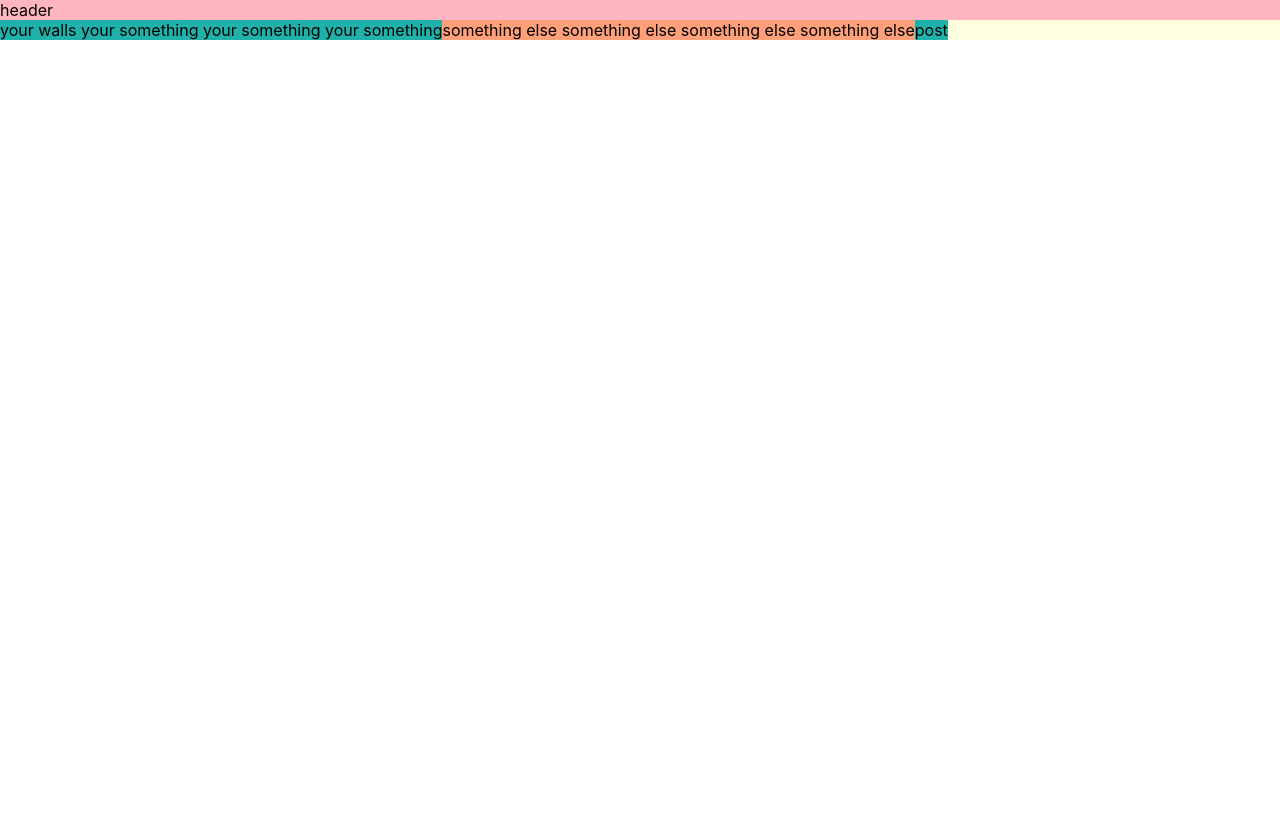
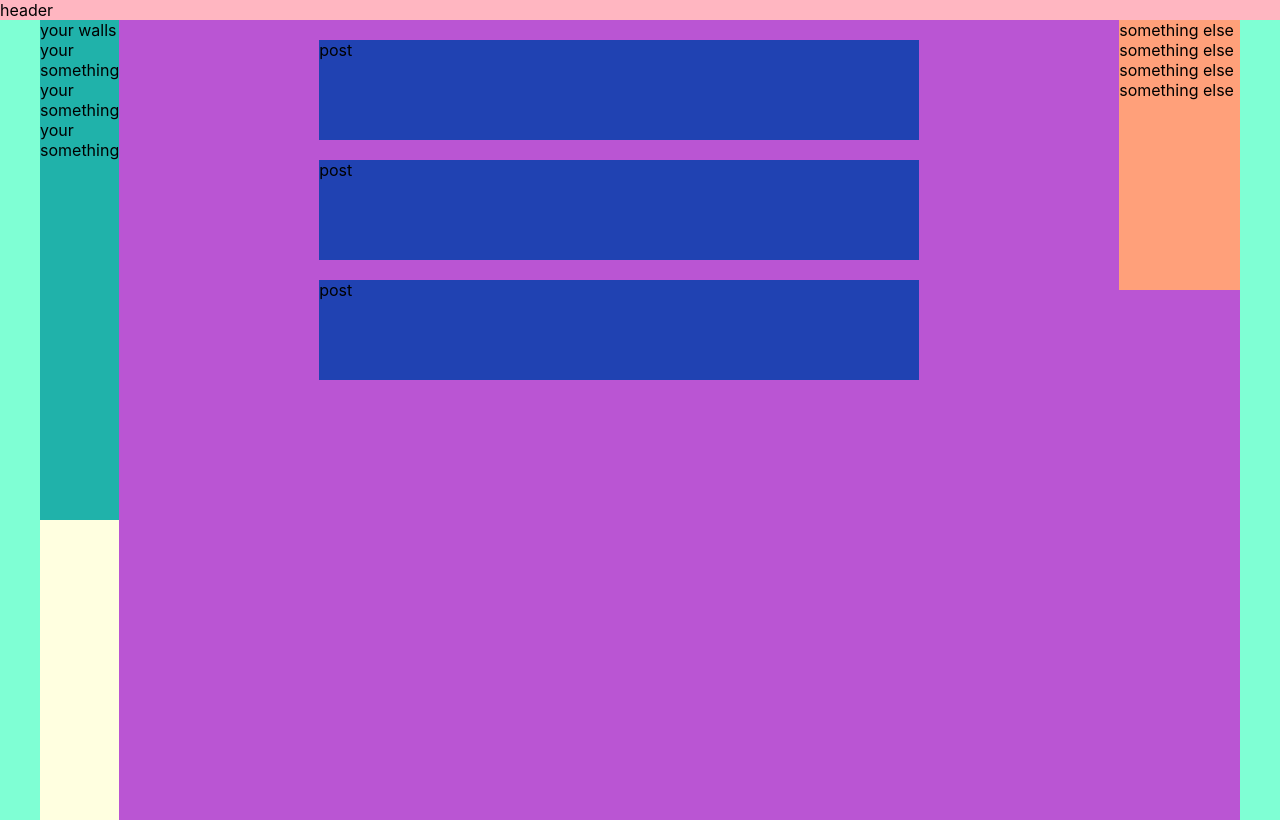
Before and after one commit to CyberSlug322/study_progect2, a React (Create React App) app in the folder ultimate_project/: page / in a window 1280 px wide. Built offline with nearby package versions, Linux system fonts and the light colour scheme.

Commit message:
customized some css

```diff
--- a/ultimate_project/src/App.css
+++ b/ultimate_project/src/App.css
@@ -1,22 +1,53 @@
+body {
+    height: 100%;
+    width: 100%;
+    overflow: hidden;
+}
+
 .App{ background-color: aquamarine; }
 
 .header {
     background-color: lightpink;
 }
 
-.left-sidebar {
+.right-sidebar {
     background-color: lightsalmon;
+    position: relative;
+    width: 170px;
+    height: 270px;
+    /* margin: 0 0 0 auto; */
 }
 
-.right-sidebar {
+.left-sidebar {
     background-color: lightseagreen;
+    width: 300px;
+    height: 500px;
 }
 
 .post {
-    background-color: lightseagreen;
+    background-color: rgb(32, 66, 178);
+    width: 600px;
+    min-height: 100px;
+    height: min-content;
+    /* margin-left: 130px; */
+    /* margin-top: 20px; */
+    margin: 20px 200px;
 }
 
 .main-content {
     background-color: lightyellow;
     display: flex;
+    height: 100%;
+    width: 1200px;
+    margin: 0 auto;
+    overflow: hidden;
 }
+
+.walls {
+    background-color: mediumorchid;
+    position: relative;
+    min-height: 100vh;
+    min-width: 100%;
+    display: flex;
+    align-items: stretch;
+}
--- a/ultimate_project/src/App.js
+++ b/ultimate_project/src/App.js
@@ -7,22 +7,30 @@ function App() {
     <div className="App">
       <header className={'header'}>header</header>
       <div className={'main-content'}>
-        <div className={'right-sidebar'}>
+        <div className={'left-sidebar'}>
           your walls
           your something
           your something
           your something
         </div>
-        <div className={'left-sidebar'}>
-          something else
-          something else
-          something else
-          something else
+        <div className={'walls'}>
+          <div className={'posts'}>
+            <div className={'post'}>
+              post
+          </div>
+            <div className={'post'}>
+              post
+          </div>
+            <div className={'post'}>
+              post
+          </div>
+          </div>
+          <div className={'right-sidebar'}>
+            something else
+            something else
+            something else
+            something else
         </div>
-        <div className={'walls'}>
-          <div className={'post'}>
-            post
-          </div>
         </div>
       </div>
     </div>
```
